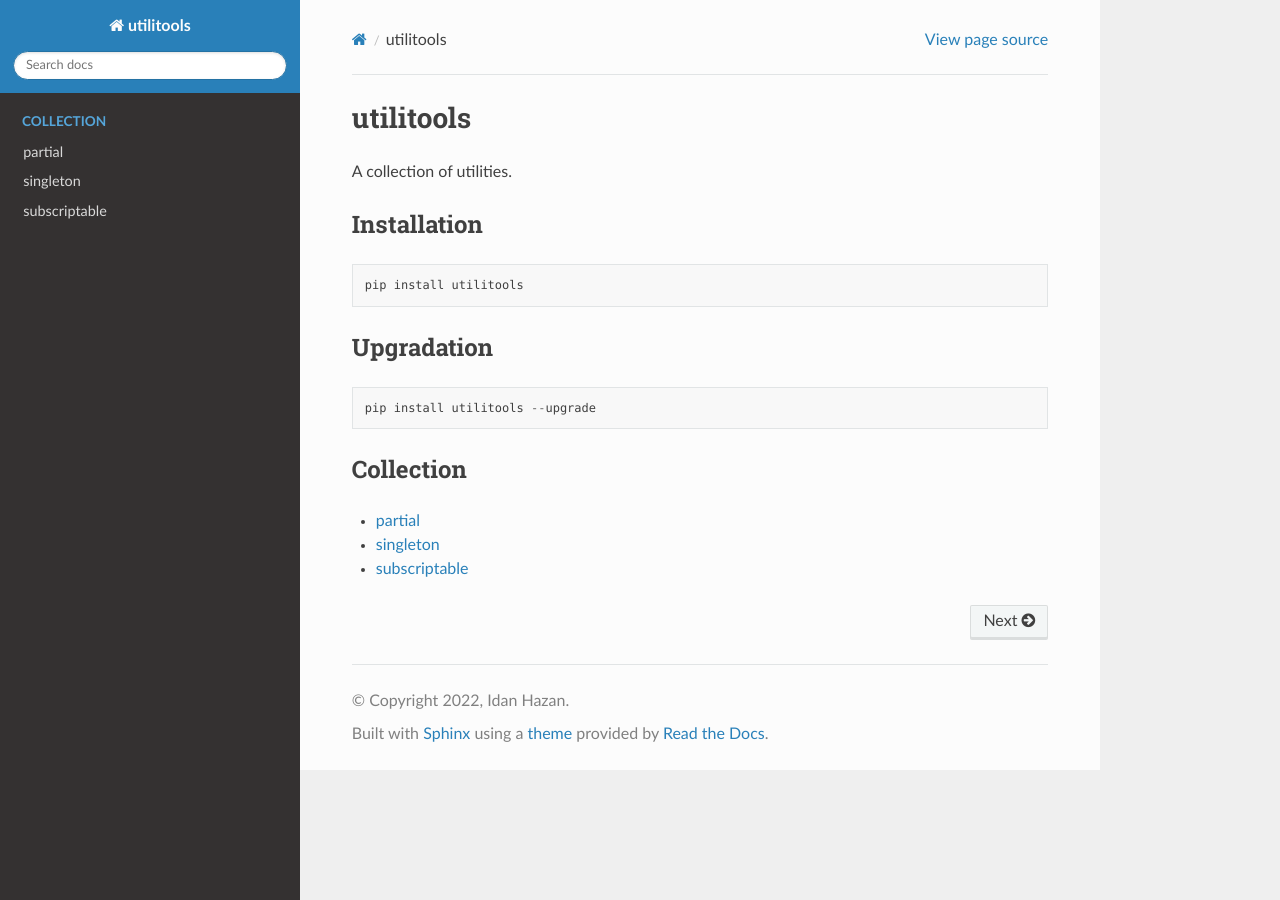
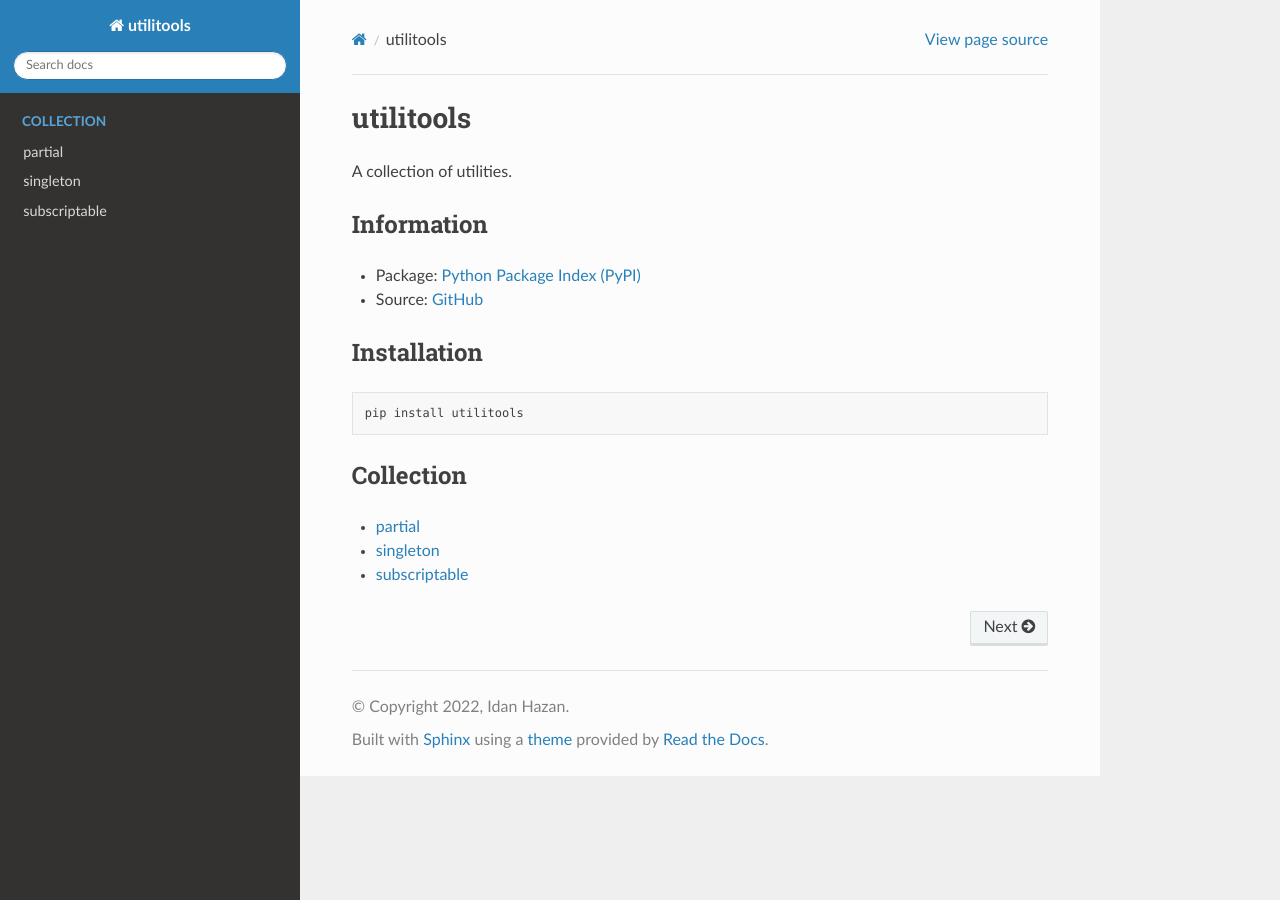
Before and after one commit to idanhazan/utilitools, a Sphinx documentation site: the page built from docs/index.rst, in a window 1280 px wide. Built offline with Sphinx 7.4.7 and the Read the Docs theme 2.0.0, drawn with Linux system fonts in a browser that asks for light colours.

Commit message:
Update index.rst

```diff
--- a/docs/index.rst
+++ b/docs/index.rst
@@ -2,6 +2,12 @@ utilitools
 ==========
 
 A collection of utilities.
+
+Information
+-----------
+
+- Package: `Python Package Index (PyPI) <https://pypi.org/project/utilitools>`_
+- Source: `GitHub <https://github.com/idanhazan/utilitools>`_
 
 Installation
 ------------
@@ -9,13 +15,6 @@ Installation
 ::
 
     pip install utilitools
-
-Upgradation
------------
-
-::
-
-    pip install utilitools --upgrade
 
 Collection
 ----------
```
